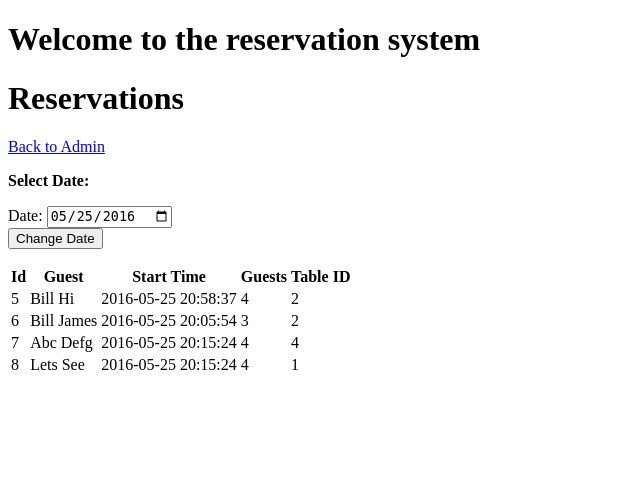
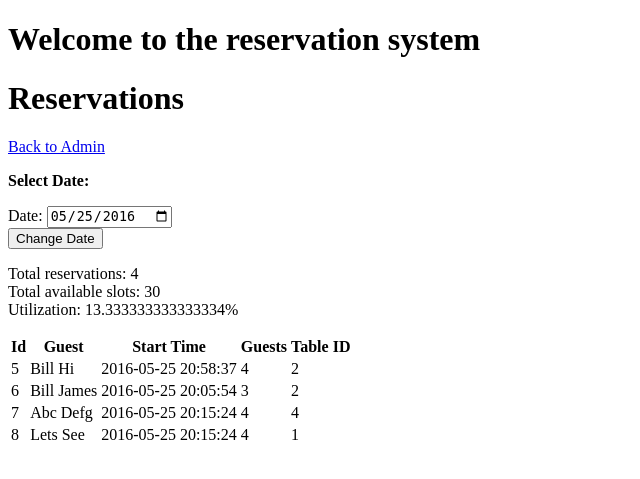
Before and after one commit to pazzo83/restaurant_reservation_flask, a Flask app: page /show_reservations in a window 1280 px wide. Shown: the top 479 px of the page, without its empty margins (0-640 px from the left). Run offline with Flask 2, Linux system fonts and the light colour scheme; data comes from the database, SQL or seed files in the repository.

Commit message:
adding additional things to README

```diff
--- a/app/templates/show_reservations.html
+++ b/app/templates/show_reservations.html
@@ -12,6 +12,11 @@
             {{ form.reservation_date }}<br />
             <input type="submit" value="Change Date">
         </form>
+    </p>
+    <p>
+        Total reservations: {{ reservations|length }}<br />
+        Total available slots: {{ total_slots }}<br />
+        Utilization: {{ utilization }}%
     </p>
     <table>
         <tr>
```
Also changed, not shown: README.md.
